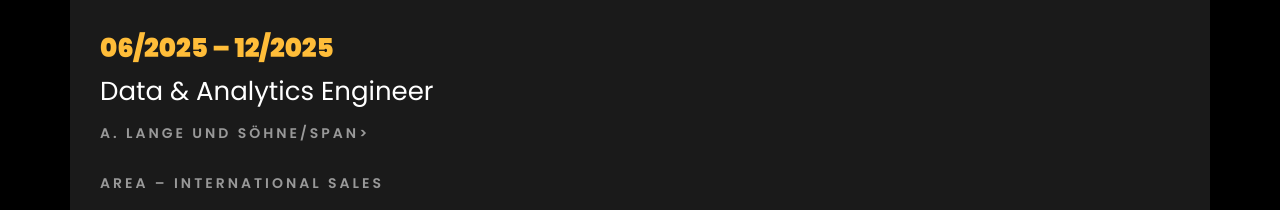
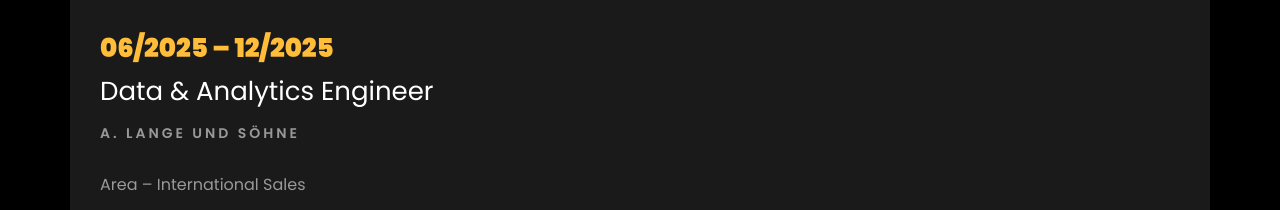
Before and after one commit to KiranK8/KiranKannurPortfolio, a plain HTML site: page index.html in a window 1280 px wide. Shown: the part 2380-2590 px from the top of the page. Drawn offline with Linux system fonts and the light colour scheme; files whose address does not match are found by name.

Commit message:
Added new file

```diff
--- a/index.html
+++ b/index.html
@@ -348,7 +348,7 @@
 				<div class="resume-wrap ftco-animate">
 					<span class="date">06/2025 – 12/2025</span>
 					<h2>Data & Analytics Engineer</h2>
-					<span class="position">A. Lange und Söhne/span>
+					<span class="position">A. Lange und Söhne</span>
 					<p class="mt-4">Area – International Sales
 						<ul>
 							<li>Designed and implemented an end-to-end Azure-based analytics platform (ADF, ADLS Gen2, Databricks, dbt, Power BI), integrating SAP sales data and email-derived daily Boutique and online sales inputs into a centralized global reporting system</li>
```
